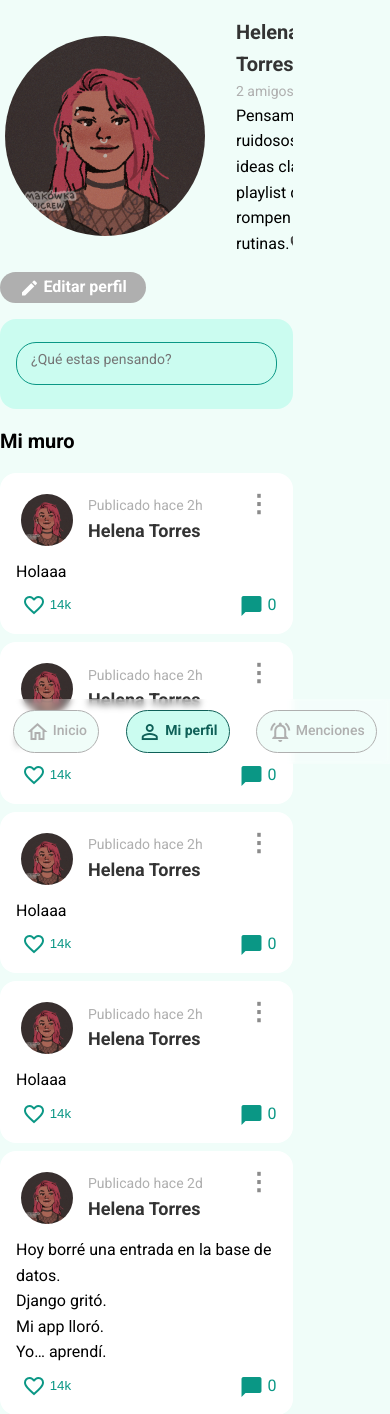
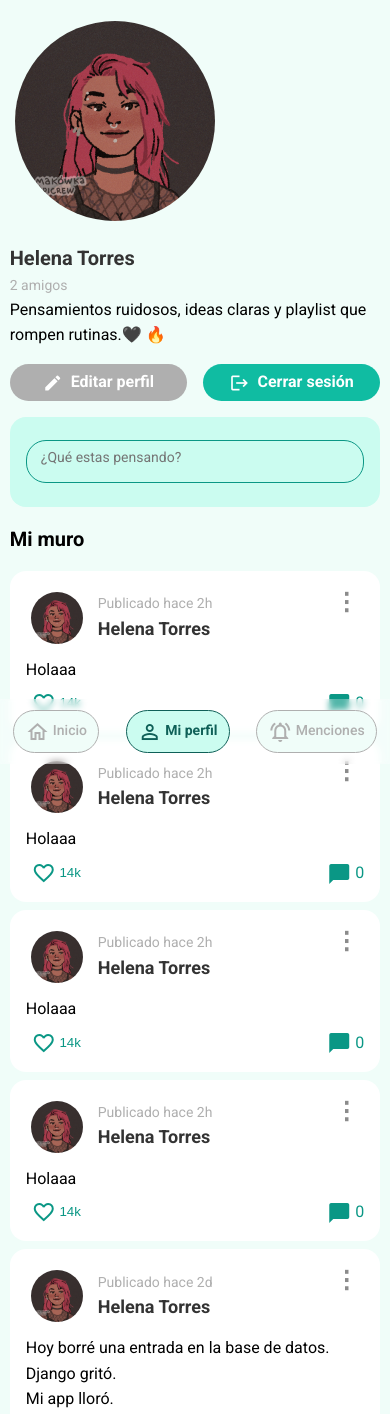
Before and after one commit to Jcova2003/Proyecto-ATI-Grupo-5, a Django app: page /es/profile/ in a window 390 px wide. Shown: the part 80-1494 px from the top of the page. Run offline with Django 5.2, Linux system fonts and the light colour scheme; data comes from the database, SQL or seed files in the repository; both versions use the stored data as it was after the commit.

Commit message:
Enhance profile and button styles; add logout buttons and friend conditional buttons to add and remove

```diff
--- a/main_app/static/main_app/css/style.css
+++ b/main_app/static/main_app/css/style.css
@@ -268,15 +268,18 @@ textarea.search-bar {
   background-color: var(--grey-200);
   color: white;
   border: none;
-  margin: 1em 0;
   font-size: var(--H6-mobile);
   font-weight: bold;
   font-family: var(--font-family);
-  padding: 0.3rem 0;
+  padding: 0.5rem 0;
+  cursor: pointer;
+  transition: 0.5s ease-in-out;
+
 }
 
 .btn-edit-profile .icon {
   font-size: 20px;
+  margin-right: 0.25rem;
 }
 
 /* Seccion de feed */
@@ -357,6 +360,7 @@ input[type="file"] {
 .createPost-btns-bar {
   display: flex;
   column-gap: 1rem;
+  margin: 1em 0;
 }
 
 #save-draft-btn, #post-btn {
@@ -1056,6 +1060,10 @@ input[type="file"] {
   }
 }
 
+.profile-card .button-container {
+  flex-direction: column;
+  gap: 0.75rem;
+}
 /* Estilos para el perfil */
 
 .profile-content {
@@ -1076,7 +1084,7 @@ input[type="file"] {
 }
 
 .profile-content .profile-picture {
-  width: 200px;
+  width: clamp(100px, 100%, 200px);
 }
 
 .profile-content .profile-feed-title {
@@ -1088,8 +1096,56 @@ input[type="file"] {
   width: 50%;
 }
 
+.button-container {
+  display: flex;
+  justify-content: space-between;
+  gap: 1rem;
+  margin: 1em 0;
+}
+
 .wall {
   display: flex;
   flex-direction: column;
   gap: 0.5rem;
 }
+
+.btn-primary {
+  background-color: var(--green-500);
+  transition: 0.5s ease-in-out;
+  cursor: pointer;
+}
+
+.btn-edit-profile:hover {
+  background-color: var(--grey-400);
+}
+
+.btn-primary:hover {
+  background-color: var(--green-700);
+}
+
+.remove-friend {
+  background-color: #ff6f6f;
+}
+
+.remove-friend:hover {
+  background-color: #ff3e3e;
+}
+
+@media (max-width: 992px) {
+  .profile-content {
+      width: 100%;
+  }
+
+  .user-profile-container {
+    flex-direction: column;
+  }
+
+  .profile-content .profile-picture,
+  .user-profile-info{
+    align-self: flex-start;
+  }
+
+  .container {
+    max-width: 95%;
+  }
+}
--- a/main_app/templates/profile.html
+++ b/main_app/templates/profile.html
@@ -31,9 +31,35 @@
 
       <div class="button-container">
         {% if request.resolver_match.url_name == 'my_profile'%}
-        <button class="btn-edit-profile">
-          <span class="material-icons icon">edit</span>
-          {% trans "Editar perfil" %}
+          <button class="btn-edit-profile">
+            <span class="material-icons icon">edit</span>
+            {% trans "Editar perfil" %}
+          </button>
+          <button class="btn-edit-profile btn-primary">
+            <span class="material-icons icon">logout</span>
+            {% trans "Cerrar sesión" %}
+          </button>
+
+        {% else %}
+
+          {% if isMyFriend %}
+            <button class="btn-edit-profile remove-friend">
+                <span class="material-icons icon">delete</span>
+                {% trans "Eliminar amigo" %}
+            </button>
+
+          {% else %}
+
+            <button class="btn-edit-profile add-friend">
+                <span class="material-icons icon">person_add</span>
+                {% trans "Agregar amigo" %}
+            </button>
+
+          {% endif %}
+
+        <button class="btn-edit-profile btn-primary">
+          <span class="material-icons icon">chat</span>
+          {% trans "Chatear" %}
         </button>
         {% endif %}
       </div>
--- a/main_app/views.py
+++ b/main_app/views.py
@@ -171,6 +171,7 @@ def profile(request, id_usuario = None):
         posts = Publicacion.objects.filter(usuario=profile_user).order_by('-fecha_creacion')
         postList = build_post_list(posts)
         friendList = build_friend_list(logged_user)
+        isMyFriend = any(friend.usuario.id == profile_user.id for friend in friendList)
         numFriends = len(build_friend_list(profile_user))
 
         return render(request, 'profile.html', {
@@ -179,7 +180,8 @@ def profile(request, id_usuario = None):
             'posts': postList,
             'friendList': friendList,
             'numFriends': numFriends,
-            'logged_user': logged_user
+            'logged_user': logged_user,
+            'isMyFriend': isMyFriend
         })
 
     except Exception as e:
```
Also changed, not shown: main_app/templates/home.html (+10 -4 lines), db.sqlite3.
